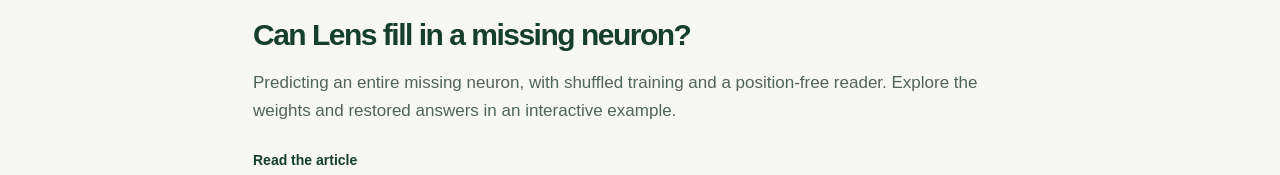
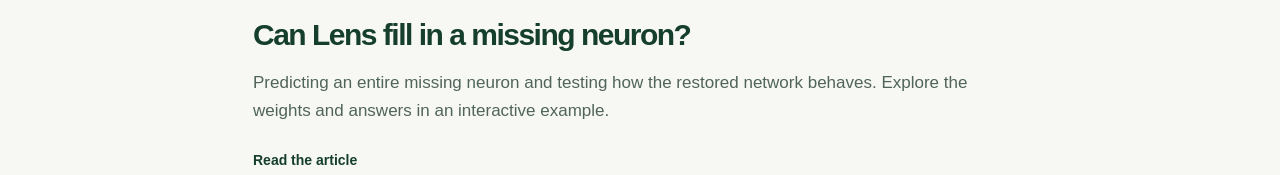
Before and after one commit to danielrjackson/synaptic-lens-website, a plain HTML site: page site/blog/index.html in a window 1280 px wide. Shown: the part 426-601 px from the top of the page. Drawn offline with Linux system fonts and the light colour scheme.

Commit message:
Keep blog summary centered on neuron prediction

```diff
--- a/site/blog/index.html
+++ b/site/blog/index.html
@@ -4,4 +4,4 @@
 <link rel="canonical" href="https://danielrjackson.github.io/synaptic-lens/blog/"><meta property="og:type" content="website"><meta property="og:title" content="Project blog"><meta property="og:description" content="Experiments, model walkthroughs, and research notes from Synaptic Lens."><meta property="og:url" content="https://danielrjackson.github.io/synaptic-lens/blog/"><meta property="og:image" content="https://danielrjackson.github.io/synaptic-lens/assets/synaptic-lens-dark-green-brain-logo.png"><meta name="theme-color" content="#10452f">
 <link rel="icon" href="../assets/synaptic-lens-dark-green-brain-logo.png"><link rel="stylesheet" href="../assets/site.css?v=examples-1"><link rel="stylesheet" href="blog.css"></head>
 <body><a class="skip" href="#main">Skip to content</a><header class="wrap"><a class="brand" href="../"><img class="brand-logo" src="../assets/synaptic-lens-dark-green-brain-logo.png" width="64" height="64" alt="">Synaptic Lens</a><nav aria-label="Main navigation"><a href="../">Project</a><a href="./" aria-current="page">Blog</a><a href="https://github.com/danielrjackson/synaptic-lens">GitHub ↗</a></nav></header>
-<main id="main" class="wrap reading"><p class="eyebrow">EXPERIMENTS &amp; WALKTHROUGHS</p><h1>Inside Synaptic Lens.</h1><p class="lead">How the readers work, what the experiments show, and models you can try yourself.</p><a class="post-card" href="filling-in-a-neuron.html"><p class="byline">November 2026 · Neuron completion</p><h2>Can Lens fill in a missing neuron?</h2><p>Predicting an entire missing neuron, with shuffled training and a position-free reader. Explore the weights and restored answers in an interactive example.</p><span class="text-link">Read the article</span></a><a class="post-card" href="reading-an-adder.html"><p class="byline">Model walkthrough · Adder Lens</p><h2>Reading an addition network</h2><p>A small neural network learns addition. A second network learns to predict when it gets the answer right. Here is how our featured Adder Lens works, and how to run it.</p><span class="text-link">Read the walkthrough →</span></a><p class="wrap authorship-note">Written with AI assistance. The opinions, conclusions, and beliefs are my own. &mdash; Daniel Jackson</p></main><footer class="wrap"><a href="../">Synaptic Lens</a><span>Daniel Jackson · Independent AI research</span><a href="https://github.com/danielrjackson/synaptic-lens/issues">Questions &amp; discussion ↗</a></footer></body></html>
+<main id="main" class="wrap reading"><p class="eyebrow">EXPERIMENTS &amp; WALKTHROUGHS</p><h1>Inside Synaptic Lens.</h1><p class="lead">How the readers work, what the experiments show, and models you can try yourself.</p><a class="post-card" href="filling-in-a-neuron.html"><p class="byline">November 2026 · Neuron completion</p><h2>Can Lens fill in a missing neuron?</h2><p>Predicting an entire missing neuron and testing how the restored network behaves. Explore the weights and answers in an interactive example.</p><span class="text-link">Read the article</span></a><a class="post-card" href="reading-an-adder.html"><p class="byline">Model walkthrough · Adder Lens</p><h2>Reading an addition network</h2><p>A small neural network learns addition. A second network learns to predict when it gets the answer right. Here is how our featured Adder Lens works, and how to run it.</p><span class="text-link">Read the walkthrough →</span></a><p class="wrap authorship-note">Written with AI assistance. The opinions, conclusions, and beliefs are my own. &mdash; Daniel Jackson</p></main><footer class="wrap"><a href="../">Synaptic Lens</a><span>Daniel Jackson · Independent AI research</span><a href="https://github.com/danielrjackson/synaptic-lens/issues">Questions &amp; discussion ↗</a></footer></body></html>
```
Also changed, not shown: 1 other file.
